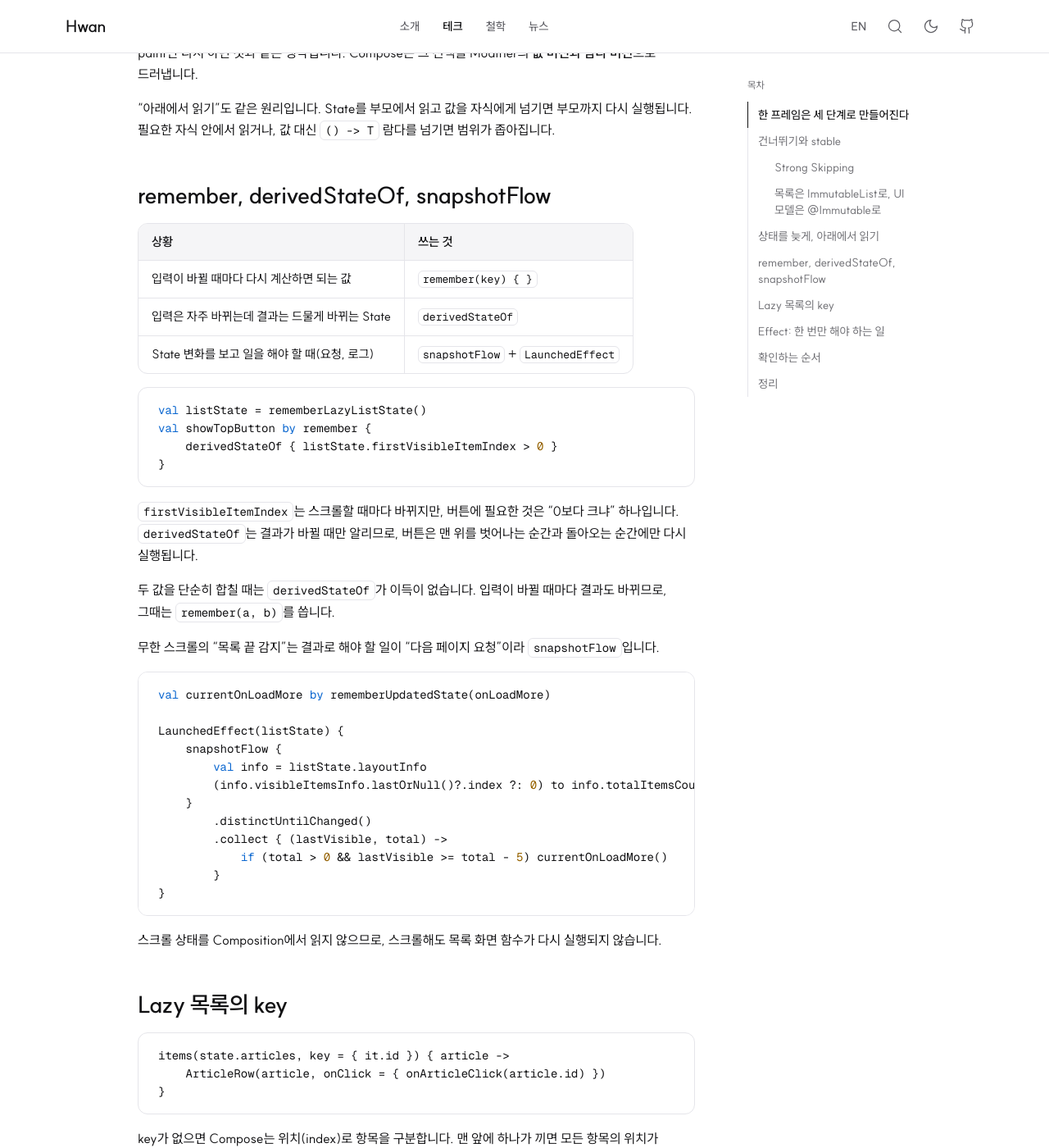
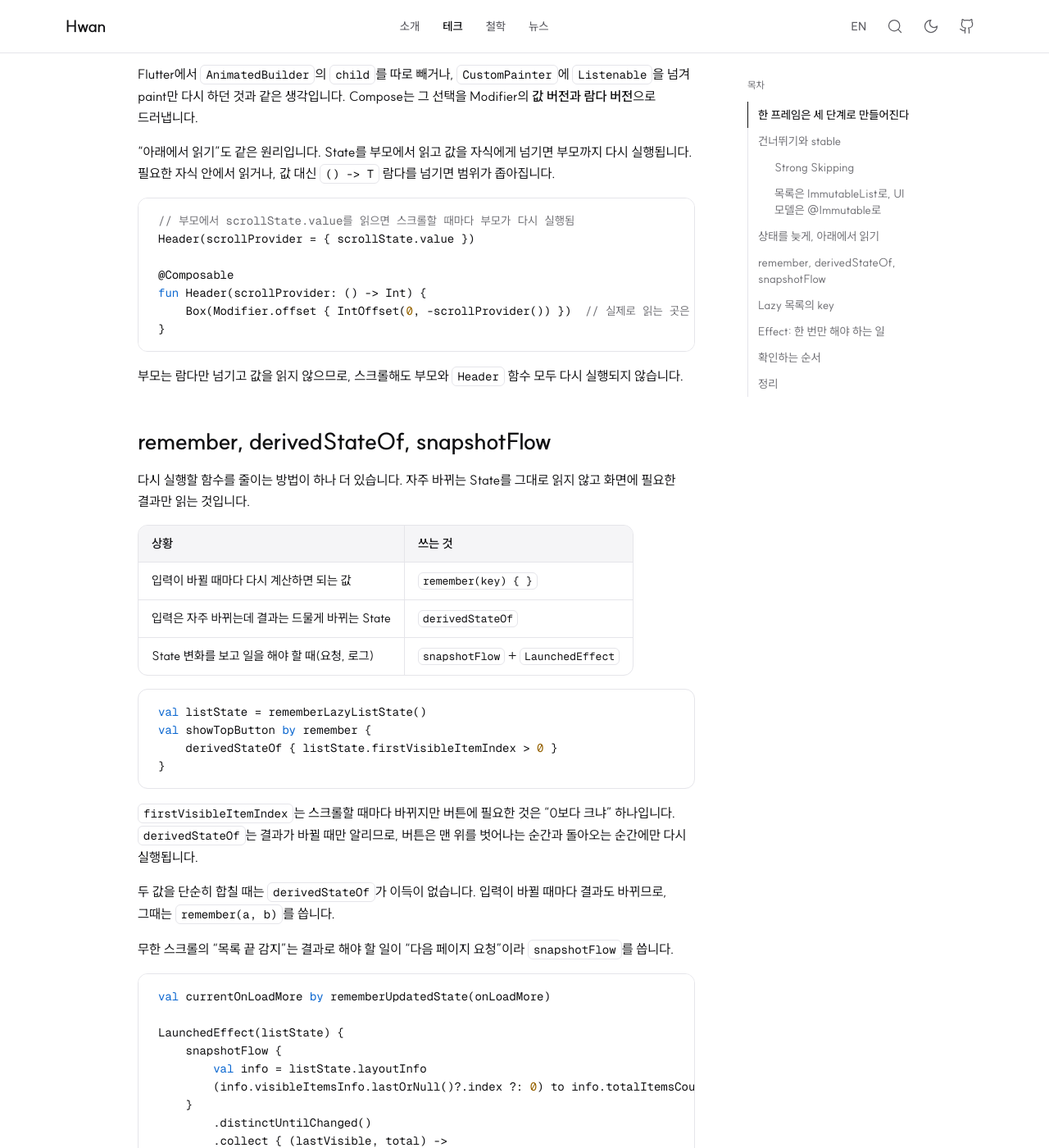
Before and after one commit to Hwan3434/Hwan3434.github.io, a Jekyll site: the page built from _posts/Tech/2026-07-21-flutter-dev-android-4-recomposition.md, in a window 1280 px wide and 1400 px high, scrolled down 3682 px. Shown: the whole window at 82% size. Built offline with Jekyll 4.4.1, drawn with Linux system fonts in a browser that asks for light colours; some of the changed text lies outside the part shown.

Commit message:
Flutter 개발자가 본 Android 4편(리컴포지션) 게시: 연결 문장 다섯 곳, 영어판
Co-Authored-By: Claude Opus 5.5 <noreply@anthropic.com>
Claude-Session: https://claude.ai/code/session_01HDtNGTS93i8ZfYpDVtgQQ7

````diff
--- a/_posts/Tech/2026-07-21-flutter-dev-android-4-recomposition.md
+++ b/_posts/Tech/2026-07-21-flutter-dev-android-4-recomposition.md
@@ -12,9 +12,9 @@ Compose를 처음 보면 Flutter와 너무 닮아서 오히려 방심합니다.
 `@Composable` 함수는 `build()`, `mutableStateOf`는 `setState`, `remember`는 `State` 객체의 필드.
 상태가 바뀌면 함수가 다시 실행된다는 그림도 같습니다.
 
-차이는 **무엇을 건너뛰느냐**에 있습니다.
-Flutter는 `setState`를 부른 위젯부터 아래로 `build()`를 다시 돌리고, 같은 인스턴스의 위젯을 만나면 멈춥니다.
-Compose는 State를 **읽은 범위만** 다시 실행하고, 파라미터가 이전과 같은 자식은 건너뜁니다.
+차이는 **무엇을 건너뛰느냐**에서 납니다.
+Flutter는 `setState`를 부른 위젯부터 아래로 `build()`를 다시 돌리고 같은 인스턴스의 위젯을 만나면 멈춥니다.
+Compose는 State를 **읽은 범위만** 다시 실행하고 파라미터가 이전과 같은 자식은 건너뜁니다.
 그리고 "같다"의 기준이 타입마다 다릅니다.
 
 > 4편은 한 프레임을 만드는 세 단계에서 출발해, 다시 실행할 함수를 줄이는 방법(stable과 Strong Skipping)과 State를 늦은 단계에서 읽는 방법을 따라갑니다.
@@ -39,7 +39,7 @@ Compose는 **어느 단계에서 어떤 State를 읽었는지** 기록합니다.
 - Drawing에서 읽었으면 Drawing만 다시 합니다.
 
 그래서 최적화의 방향은 두 가지입니다.
-다시 실행할 함수를 줄이기, 그리고 State를 늦은 단계에서 읽기.
+다시 실행할 함수를 줄이는 것과 State를 늦은 단계에서 읽는 것입니다.
 
 ## 건너뛰기와 stable
 
@@ -56,7 +56,7 @@ Compose가 그렇게 믿을 수 있는 타입을 **stable**이라고 합니다.
 | `State<T>`, `@Immutable`·`@Stable`을 붙인 클래스 | Compose 컴파일러가 돌지 않은 다른 모듈의 클래스 |
 
 `List`가 unstable인 이유는 인터페이스이기 때문입니다.
-실제로는 `ArrayList`처럼 바뀔 수 있는 리스트일 수 있고, Compose는 확인할 방법이 없습니다.
+실제로는 `ArrayList`처럼 바뀔 수 있는 리스트일 수도 있는데, Compose는 확인할 방법이 없습니다.
 
 ### Strong Skipping
 
@@ -75,8 +75,10 @@ Flutter 개발자에게 unstable 쪽 규칙은 익숙합니다.
 `const` 위젯이나 미리 만들어 둔 `child`를 넘기면, 같은 인스턴스라 Flutter가 그 아래 `build()`를 건너뛰는 것과 같습니다.
 Compose는 여기에 stable 타입의 **내용 비교**를 더했습니다.
 
-남은 문제는 이것입니다.
+문제가 하나 남습니다.
 상태를 `copy`할 때마다 목록을 새로 만들면, 내용이 같아도 다른 인스턴스라 다시 실행됩니다.
+`ImmutableList`는 stable 타입이라 인스턴스가 아니라 `equals`로 비교합니다.
+목록을 새로 만들어도 내용이 같으면 건너뜁니다.
 
 ### 목록은 ImmutableList로, UI 모델은 @Immutable로
 
@@ -96,7 +98,7 @@ data class ArticleUiModel(
 - 목록은 `kotlinx.collections.immutable`의 `ImmutableList`를 씁니다. 만들 때 `toPersistentList()`를 씁니다.
 - domain 모델을 그대로 넘기지 않고 화면용 UI 모델로 바꿉니다. 모두 `val`로 두고 `@Immutable`을 붙입니다.
 
-`@Immutable`과 `@Stable`은 컴파일러에게 하는 약속이고, 검사는 하지 않습니다.
+`@Immutable`과 `@Stable`은 컴파일러에게 하는 약속이고 검사는 하지 않습니다.
 실제로 바뀌는 클래스에 `@Immutable`을 붙이면, 값이 바뀌어도 건너뛰어 화면이 갱신되지 않습니다.
 
 ## 상태를 늦게, 아래에서 읽기
@@ -129,7 +131,22 @@ Compose는 그 선택을 Modifier의 **값 버전과 람다 버전**으로 드
 State를 부모에서 읽고 값을 자식에게 넘기면 부모까지 다시 실행됩니다.
 필요한 자식 안에서 읽거나, 값 대신 `() -> T` 람다를 넘기면 범위가 좁아집니다.
 
+```kotlin
+// 부모에서 scrollState.value를 읽으면 스크롤할 때마다 부모가 다시 실행됨
+Header(scrollProvider = { scrollState.value })
+
+@Composable
+fun Header(scrollProvider: () -> Int) {
+    Box(Modifier.offset { IntOffset(0, -scrollProvider()) })  // 실제로 읽는 곳은 Layout 단계
+}
+```
+
+부모는 람다만 넘기고 값을 읽지 않으므로, 스크롤해도 부모와 `Header` 함수 모두 다시 실행되지 않습니다.
+
 ## remember, derivedStateOf, snapshotFlow
+
+다시 실행할 함수를 줄이는 방법이 하나 더 있습니다.
+자주 바뀌는 State를 그대로 읽지 않고 화면에 필요한 결과만 읽는 것입니다.
 
 | 상황 | 쓰는 것 |
 |---|---|
@@ -144,13 +161,13 @@ val showTopButton by remember {
 }
 ```
 
-`firstVisibleItemIndex`는 스크롤할 때마다 바뀌지만, 버튼에 필요한 것은 "0보다 크냐" 하나입니다.
+`firstVisibleItemIndex`는 스크롤할 때마다 바뀌지만 버튼에 필요한 것은 "0보다 크냐" 하나입니다.
 `derivedStateOf`는 결과가 바뀔 때만 알리므로, 버튼은 맨 위를 벗어나는 순간과 돌아오는 순간에만 다시 실행됩니다.
 
 두 값을 단순히 합칠 때는 `derivedStateOf`가 이득이 없습니다.
 입력이 바뀔 때마다 결과도 바뀌므로, 그때는 `remember(a, b)`를 씁니다.
 
-무한 스크롤의 "목록 끝 감지"는 결과로 해야 할 일이 "다음 페이지 요청"이라 `snapshotFlow`입니다.
+무한 스크롤의 "목록 끝 감지"는 결과로 해야 할 일이 "다음 페이지 요청"이라 `snapshotFlow`를 씁니다.
 
 ```kotlin
 val currentOnLoadMore by rememberUpdatedState(onLoadMore)
@@ -168,6 +185,7 @@ LaunchedEffect(listState) {
 ```
 
 스크롤 상태를 Composition에서 읽지 않으므로, 스크롤해도 목록 화면 함수가 다시 실행되지 않습니다.
+`rememberUpdatedState`는 Effect를 다시 시작하지 않고 `onLoadMore`의 최신 값을 쓰게 해 줍니다. 아래 Effect 구간에서 다시 다룹니다.
 
 ## Lazy 목록의 key
 
@@ -178,13 +196,13 @@ items(state.articles, key = { it.id }) { article ->
 ```
 
 key가 없으면 Compose는 위치(index)로 항목을 구분합니다.
-맨 앞에 하나가 끼면 모든 항목의 위치가 밀리고, 항목 안의 `remember` 상태도 위치를 따라 엉뚱한 항목에 붙습니다.
+맨 앞에 하나가 끼면 모든 항목의 위치가 밀리고 항목 안의 `remember` 상태도 위치를 따라 엉뚱한 항목에 붙습니다.
 
 Flutter의 `ListView`에 `ValueKey`를 주는 이유와 정확히 같습니다.
 다른 점이 두 가지 있습니다.
 
 - **같은 key가 두 번 나오면 앱이 종료됩니다.** 다음 페이지를 붙일 때 `distinctBy { it.id }`로 중복을 거릅니다.
-- **key는 Bundle에 저장될 수 있어야 합니다.** `Int`, `Long`, `String` 같은 값을 씁니다.
+- **key는 Bundle에 저장될 수 있어야 합니다.** 화면 회전 같은 구성 변경 뒤에 스크롤 위치와 항목 상태를 key로 되찾기 때문입니다. `Int`, `Long`, `String` 같은 값을 씁니다.
 
 항목 모양이 여러 종류라면 `contentType`도 줍니다. 같은 종류끼리만 화면 밖 항목을 재사용합니다.
 
@@ -201,7 +219,7 @@ Composable 함수는 언제든, 몇 번이든 다시 실행될 수 있습니다.
 | `rememberUpdatedState(x)` | Effect를 다시 시작하지 않고 최신 값 쓰기 | `widget.onX`를 매번 읽기 |
 
 `LaunchedEffect`의 key는 "언제 다시 시작할지"입니다.
-`Unit`이면 화면에 있는 동안 한 번만 돌고, 자주 바뀌는 값을 넣으면 계속 취소되고 다시 시작합니다.
+`Unit`이면 화면에 있는 동안 한 번만 돌고 자주 바뀌는 값을 넣으면 계속 취소되고 다시 시작합니다.
 
 ## 확인하는 순서
 
````
Also changed, not shown: _posts/en/tech/2026-07-21-flutter-dev-android-4-recomposition.md (added, +243 -0 lines).
